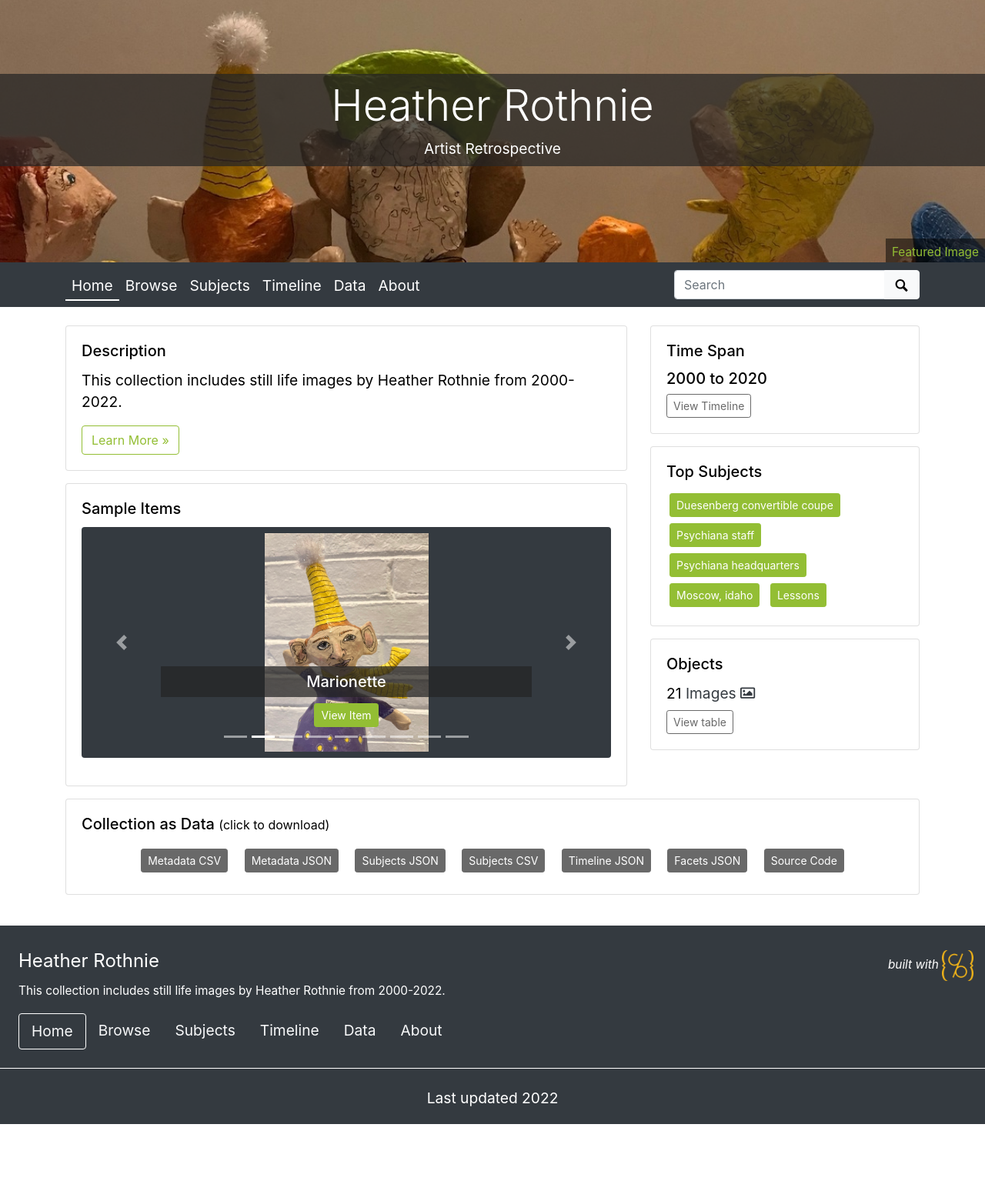
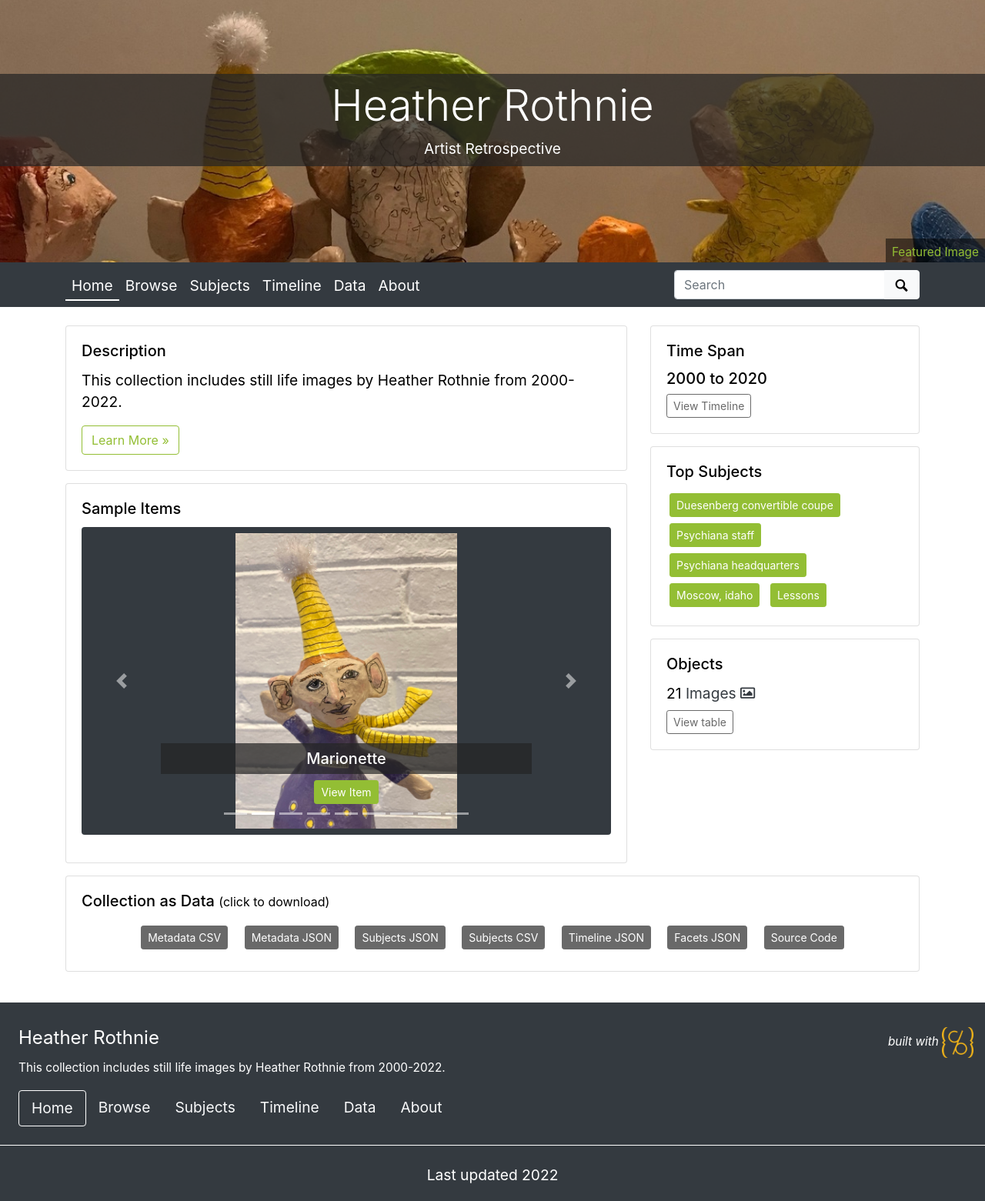
Before and after one commit to HRKerner/Collection-Builder, a Jekyll site: the page built from index.md, in a window 1280 px wide. Shown: the whole page at 77% size. Built offline with Jekyll 4.4.1, drawn with Linux system fonts in a browser that asks for light colours; before the commit the page ends 1461 px from its top, so only the background shows below that.

Commit message:
update home

```diff
--- a/_layouts/home-infographic.html
+++ b/_layouts/home-infographic.html
@@ -6,7 +6,7 @@ layout: page
   <div class="col-md-8">
 
     {% include index/description.html %}
-    {% include index/carousel.html title="Sample Items" height="300" %}
+    {% include index/carousel.html title="Sample Items" height="400" %}
 
   </div>
   <div class="col-md-4">
```
